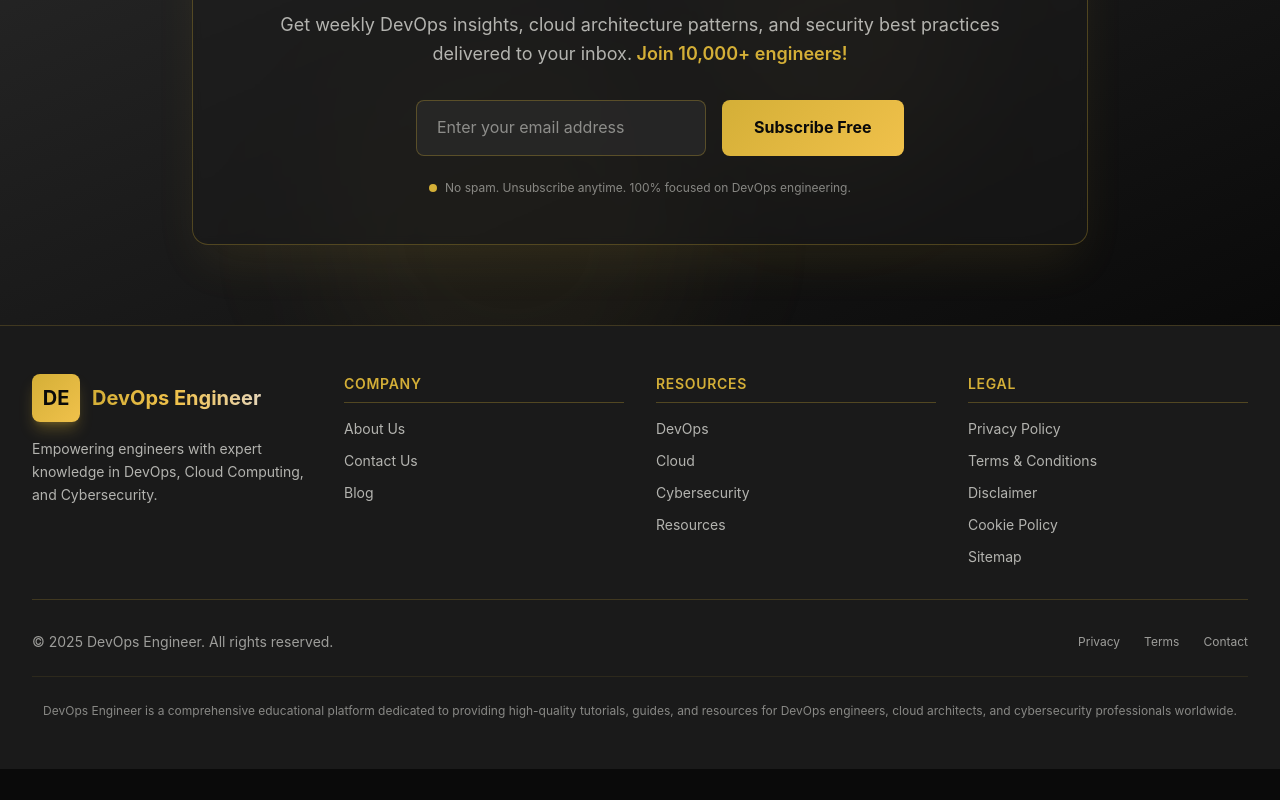
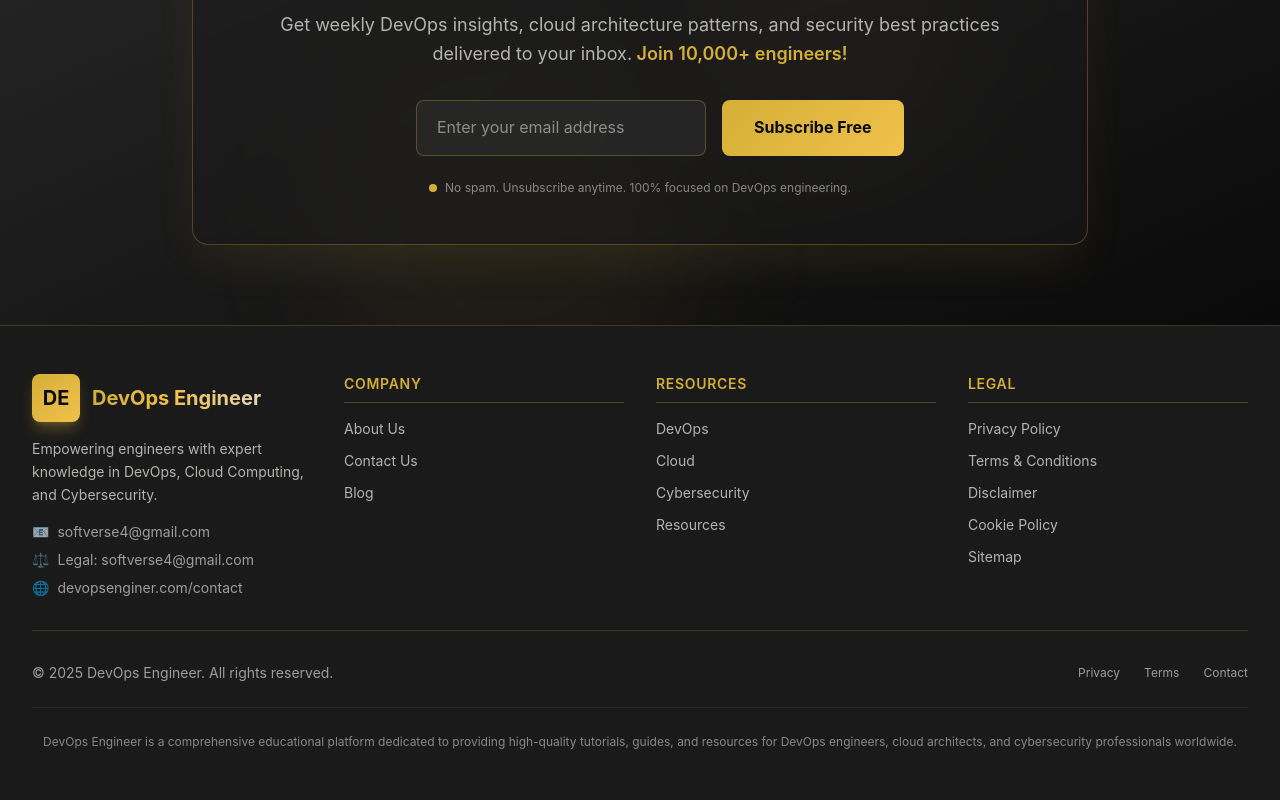
Before and after one commit to softverseAdmin/portfolio, a Next.js app: page / in a window 1280 px wide. Shown: the part 2459-3259 px from the top of the page. Before the commit the page ends 3228 px from the top, so only its background shows below. Built offline with nearby package versions, Linux system fonts and the light colour scheme.

Commit message:
Update footer contact: use Gmail for legal inquiries

```diff
--- a/src/components/ui/Footer.jsx
+++ b/src/components/ui/Footer.jsx
@@ -40,9 +40,20 @@ export default function Footer() {
                 DevOps Engineer
               </span>
             </Link>
-            <p className="text-warm-white/70 text-sm leading-relaxed">
+            <p className="text-warm-white/70 text-sm leading-relaxed mb-4">
               Empowering engineers with expert knowledge in DevOps, Cloud Computing, and Cybersecurity.
             </p>
+            <div className="space-y-2 text-sm">
+              <a href="mailto:softverse4@gmail.com" className="flex items-center text-warm-white/60 hover:text-gold transition-colors">
+                <span className="mr-2">📧</span> softverse4@gmail.com
+              </a>
+              <a href="mailto:softverse4@gmail.com" className="flex items-center text-warm-white/60 hover:text-gold transition-colors">
+                <span className="mr-2">⚖️</span> Legal: softverse4@gmail.com
+              </a>
+              <a href="https://devopsenginer.com/contact" className="flex items-center text-warm-white/60 hover:text-gold transition-colors">
+                <span className="mr-2">🌐</span> devopsenginer.com/contact
+              </a>
+            </div>
           </div>
 
           {/* Company Links */}
```
